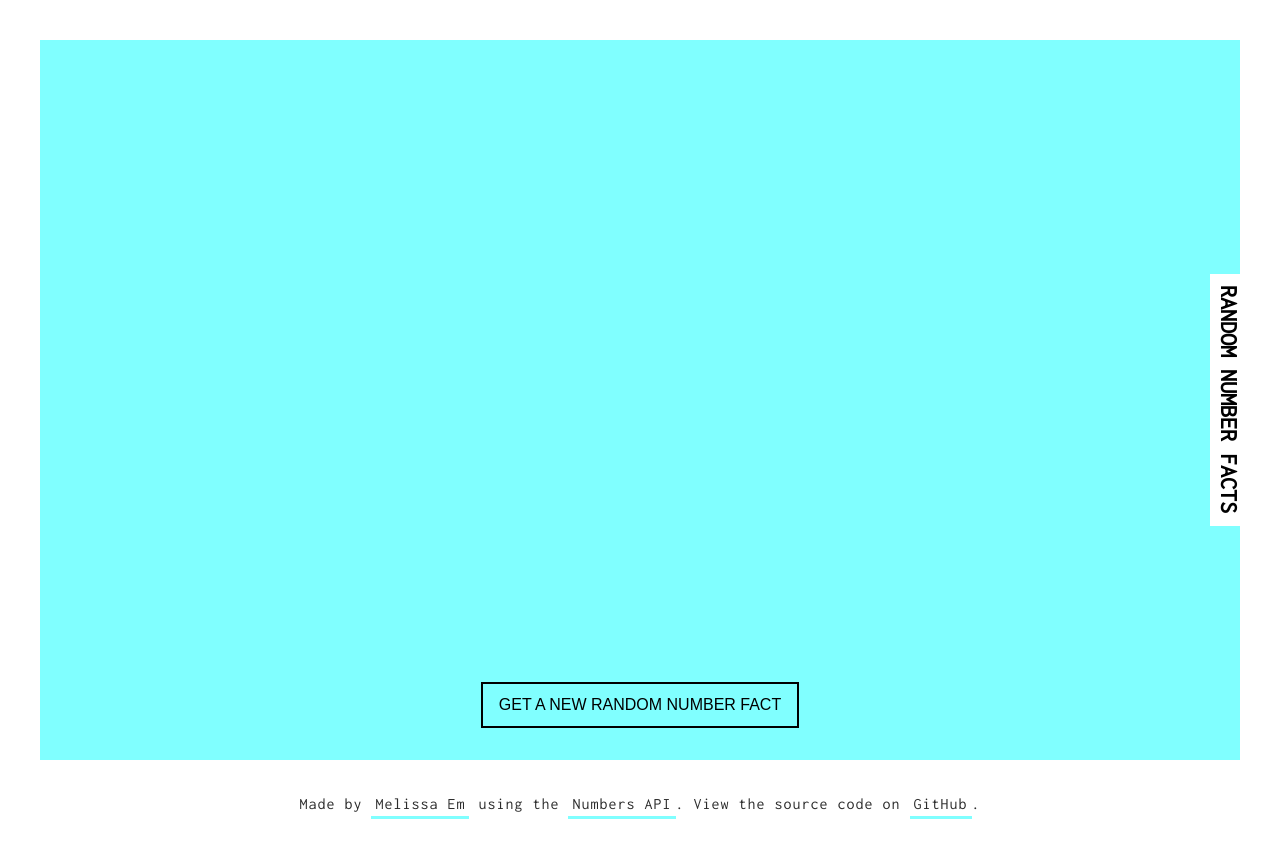
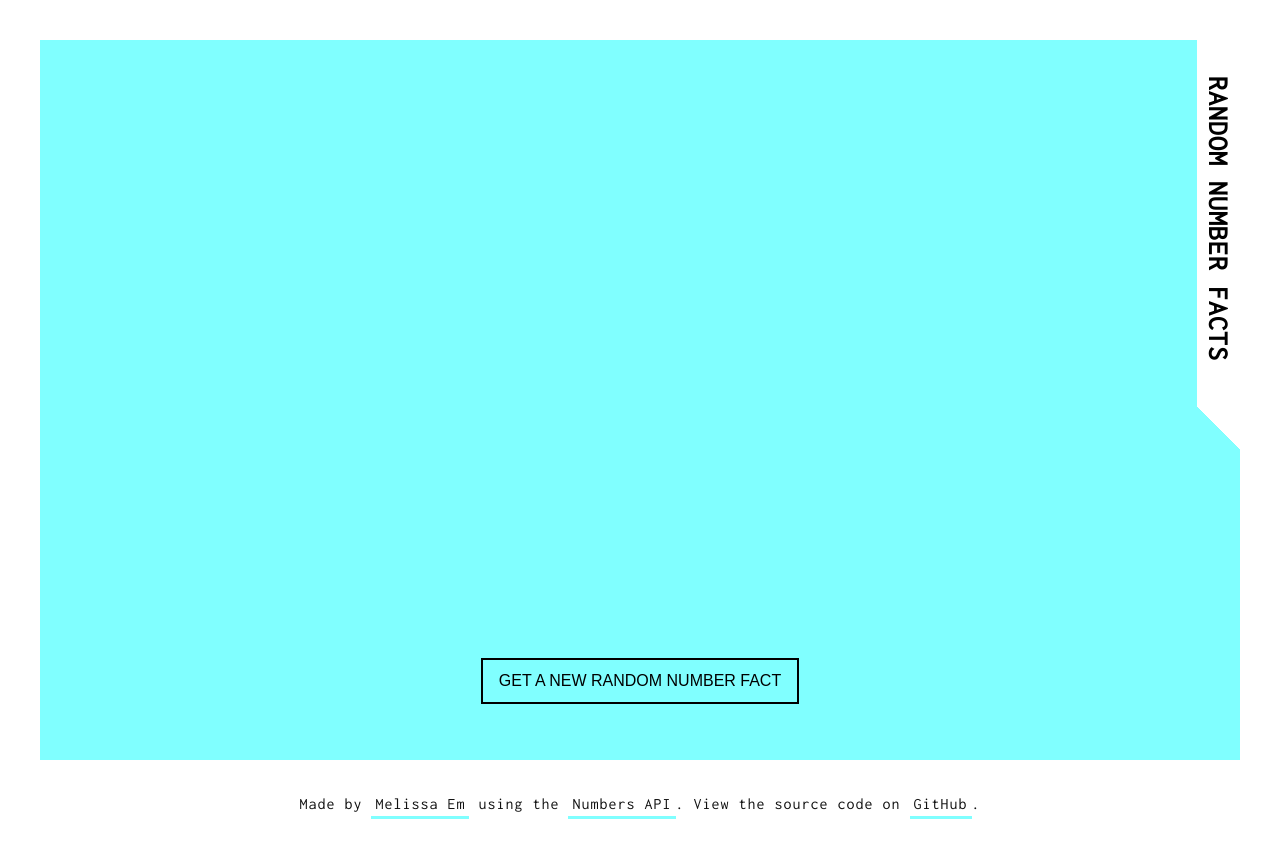
Before and after one commit to meowwwls/random-number-facts, a website: page index.html in a window 1280 px wide. Drawn offline with Linux system fonts and the light colour scheme; no server answers.

Commit message:
Make arrow relative to h1 font size

```diff
--- a/index.html
+++ b/index.html
@@ -9,7 +9,7 @@
   <link rel="stylesheet" href="dist/css/main.min.css">
 </head>
 <body>
-  <h1>Random number facts</h1>
+  <h1>Random Number Facts</h1>
   <main class="main__wrap">
     <p aria-live="assertive" id="output" class="numfact__container">
       <span id="num" class="numfact__num"></span>
--- a/src/css/main.css
+++ b/src/css/main.css
@@ -15,25 +15,35 @@ body {
 body {
   /* variables */
   --hue: 180;
-  --bg-col: hsl(var(--hue), 100%, 75%);
+  --random-hue: hsl(var(--hue), 100%, 75%);
 
+  position: relative;
   margin: 0;
   font-family: sans-serif;
 }
 
 h1 {
-  position: absolute;
-  top: 0;
-  left: 0;
+  position: relative;
   margin: 0;
-  padding: 0.5em 0.25em;
+  padding: 1em;
+  width: 100%;
   z-index: 1;
   background-color: #fff;
-  font-size: 1.5rem;
-  writing-mode: vertical-rl;
-  transform: rotate(180deg);
+  font-size: 1.25rem;
   text-transform: uppercase;
+  text-align: center;
+  letter-spacing: 1px;
   font-family: 'Inconsolata', 'Courier New', monospace;
+}
+
+h1::after {
+  content: '';
+  position: absolute;
+  left: 50%;
+  bottom: -4em;
+  border: 2em solid transparent;
+  border-top-color: #fff;
+  transform: translateX(-50%);
 }
 
 .main__wrap {
@@ -47,8 +57,8 @@ h1 {
   padding: 2rem;
   /* fallback for browsers without custom prop support */
   background-color: hsl(327, 85%, 70%);
-  background-color: var(--bg-col);
-  color: #2c2c2c;
+  background-color: var(--random-hue);
+  color: #111;
   transition: background-color 350ms;
 }
 
@@ -69,14 +79,14 @@ h1 {
 }
 
 .numfact__num {
-  letter-spacing: 1px;
+  display: block;
   position: relative;
+  margin-bottom: 1.5rem;
   font-family: 'Yeseva One', sans-serif;
-  display: block;
   font-size: 5rem; /* fallback for Edge */
   font-size: 8vmax;
   text-align: center;
-  margin-bottom: 1.5rem;
+  letter-spacing: 1px;
 }
 
 .numfact__num::after {
@@ -105,6 +115,7 @@ h1 {
 
 .numfact__generate {
   margin-top: auto;
+  margin-bottom: 1.5rem;
   padding: 0.75em 1em;
   border: 2px solid;
   background-color: transparent;
@@ -127,7 +138,7 @@ h1 {
 
 .footer {
   padding: 1rem;
-  background-color: #2c2c2c;
+  background-color: #111;
   text-align: center;
   line-height: 1.5;
   color: white;
@@ -150,7 +161,7 @@ h1 {
 
 .footer__link:hover,
 .footer__link:focus {
-  color: inherit;
+  color: #111;
 }
 
 .footer__link:focus {
@@ -165,7 +176,7 @@ h1 {
   left: 0;
   width: 100%;
   background-color: hsl(327, 85%, 70%);
-  background-color: var(--bg-col);
+  background-color: var(--random-hue);
 }
 
 .footer__link::before {
@@ -194,16 +205,33 @@ h1 {
   opacity: 0;
 }
 
-@media screen and (min-width: 27em) {
-  body {
+@media screen and (min-width: 30em) {
+  html {
     padding: 5vmin;
   }
 
   h1 {
-    top: 50%;
-    right: 2rem;
+    position: absolute;
+    top: 0;
+    right: 0;
+    width: auto;
+    min-height: 50%;
+    padding: 0.5em 0.25em;
+    font-size: 1.75rem;
+    writing-mode: vertical-rl;
+    transform: rotate(0);
+  }
+
+  h1::after {
     left: auto;
-    transform: translateY(-50%) rotate(0);
+    right: 0;
+    bottom: -2em;
+    z-index: -1;
+    height: 2em;
+    width: 100%;
+    border: none;
+    background-image: linear-gradient(45deg, transparent 50%, white 50%);
+    transform: none;
   }
 
   .numfact__container {
@@ -214,12 +242,13 @@ h1 {
 
   .numfact__num {
     margin-right: 0.5em;
+    margin-bottom: 0;
     align-self: center;
     flex-shrink: 1;
-    margin-bottom: 0;
   }
 
   .numfact__fact {
+    display: block;
     flex-grow: 1;
     align-self: center;
     font-size: 3vmin;
@@ -227,7 +256,7 @@ h1 {
 
   .footer {
     background-color: transparent;
-    color: #2c2c2c;
+    color: #111;
   }
 
   .footer__link {
```
Also changed, not shown: dist/css/main.min.css.
